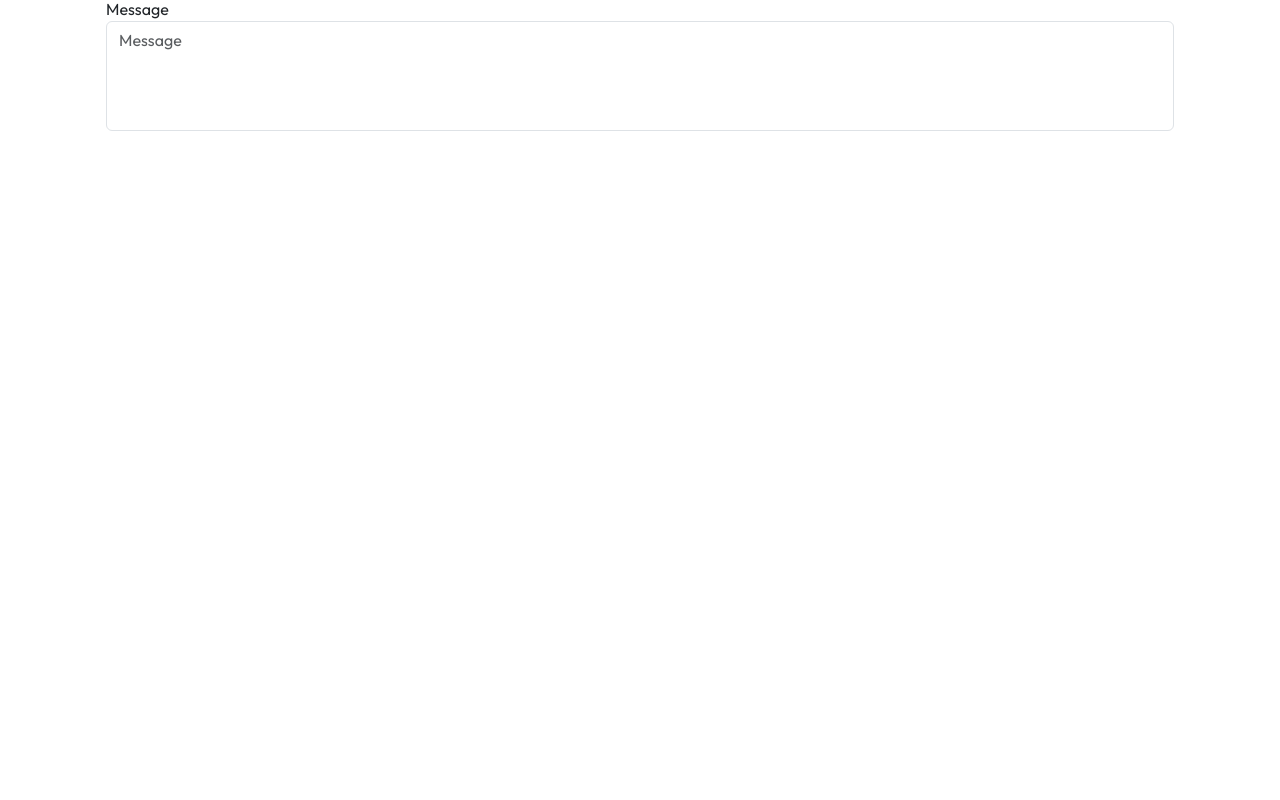
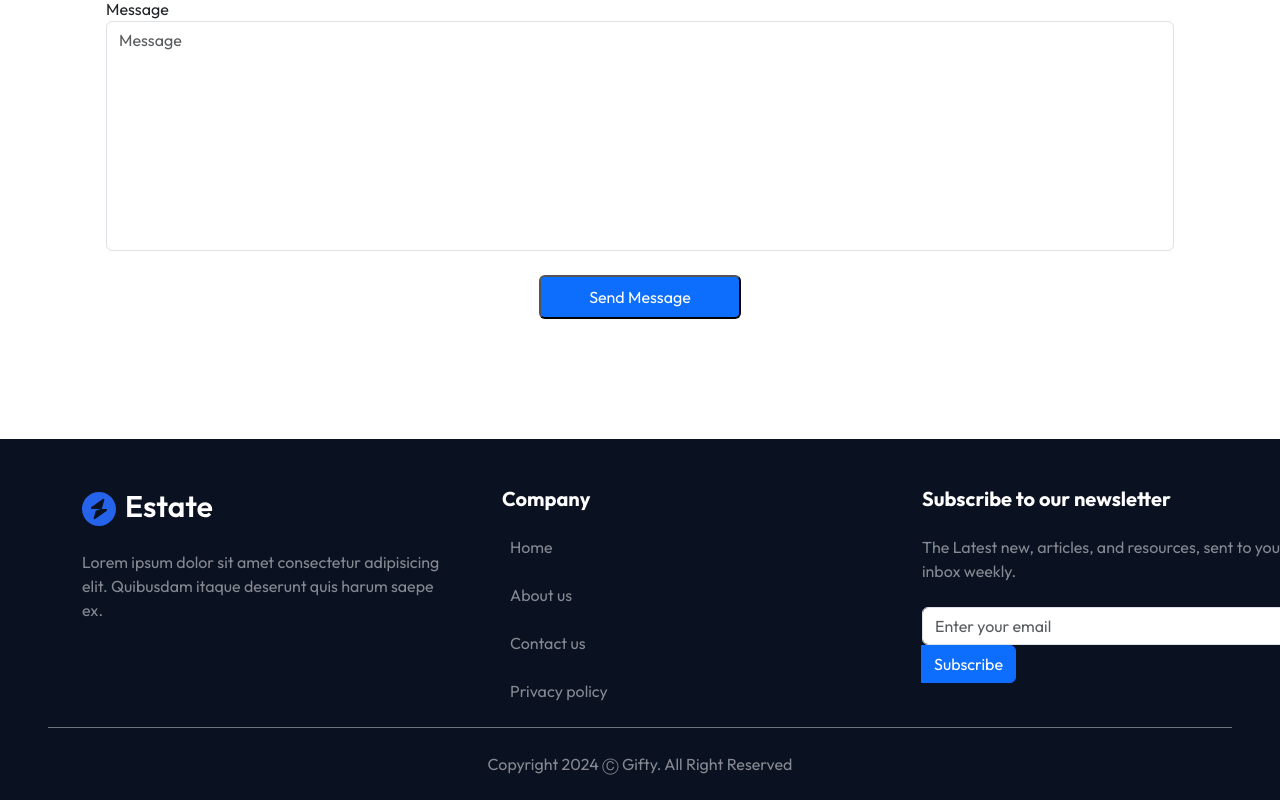
Before and after one commit to Giftyaning/Real-Estates-Website, a React (Vite) app: page / in a window 1280 px wide. Shown: the part 3479-4279 px from the top of the page. Before the commit the page ends 3706 px from the top, so only its background shows below. Built offline with nearby package versions, Linux system fonts and the light colour scheme.

Commit message:
Contact & Footer

```diff
--- a/package.json
+++ b/package.json
@@ -13,7 +13,8 @@
     "bootstrap": "^5.3.3",
     "react": "^18.3.1",
     "react-bootstrap": "^2.10.5",
-    "react-dom": "^18.3.1"
+    "react-dom": "^18.3.1",
+    "react-toastify": "^10.0.6"
   },
   "devDependencies": {
     "@eslint/js": "^9.13.0",
--- a/src/App.jsx
+++ b/src/App.jsx
@@ -5,17 +5,23 @@ import About from './components/About'
 import Projects from './components/Projects'
 import Testimonials from './components/Testimonials'
 import Contact from './components/Contact'
+import { ToastContainer } from "react-toastify";
+import "react-toastify/dist/ReactToastify.css";
+import Footer from './components/Footer'
+
 
 function App() {
   const [count, setCount] = useState(0)
 
   return (
     <div className='w-100 overflow-hidden'>
+      <ToastContainer />
       <Header />
       <About />
       <Projects />
       <Testimonials />
       <Contact />
+      <Footer />
     </div>
   )
 }
--- a/src/components/Contact.jsx
+++ b/src/components/Contact.jsx
@@ -1,6 +1,35 @@
 import React from 'react'
+import { toast } from "react-toastify";
 
 const Contact = () => {
+
+    const [result, setResult] = React.useState("");
+
+    const onSubmit = async (event) => {
+      event.preventDefault();
+      setResult("Sending....");
+      const formData = new FormData(event.target);
+
+      formData.append("access_key", "184c157f-10ce-4131-bcaa-bc22e839bd0d");
+
+      const response = await fetch("https://api.web3forms.com/submit", {
+        method: "POST",
+        body: formData,
+      });
+
+      const data = await response.json();
+
+      if (data.success) {
+        setResult("");
+        toast.success("Form Submitted Successfully")
+        event.target.reset();
+      } else {
+        console.log("Error", data);
+        toast.error(data.message);
+        setResult("");
+      }
+    };
+
   return (
     <div
       className="container d-flex flex-column align-items-center text-center mx-auto py-4 md:px-20 w-100 overflow-hidden lg:px-32"
@@ -13,7 +42,7 @@ const Contact = () => {
         Ready to Make a Move? Let's Build Your Future Together
       </p>
 
-      <form className="container-md py-5">
+      <form onSubmit={onSubmit} className="container-md py-5">
         <div className="d-flex flex-wrap w-100">
           <div className="p-2 w-50 text-start">
             Your Name
@@ -44,13 +73,14 @@ const Contact = () => {
             className="form-control"
             name="Message"
             placeholder="Message"
-            rows="4"
+            rows="9"
             required
             style={{resize: "none" }}
           >
 
           </textarea>
         </div>
+        <button className='bg-primary text-white py-2 px-5 mb-5 rounded'>{result ? result : "Send Message"}</button>
       </form>
     </div>
   );
--- /dev/null
+++ b/src/components/Footer.jsx
@@ -0,0 +1,88 @@
+import React from "react";
+import { assets } from "../assets/assets";
+
+const Footer = () => {
+  return (
+    <div
+      className="d-flex flex-column pt-5 px-3 px-md-5 px-lg-6 w-100 overflow-hidden"
+      style={{ backgroundColor: "#0a1120" }}
+      id="Footer"
+    >
+      <div className="container mx-auto gap-5 d-flex flex-column flex-md-row justify-content-between align-items-start w-100">
+        <div className="col-md-4 mb-4 mb-md-0">
+          <img src={assets.logo_dark} alt="" />
+          <p className="mt-4 text-white-50">
+            Lorem ipsum dolor sit amet consectetur adipisicing elit. Quibusdam
+            itaque deserunt quis harum saepe ex.
+          </p>
+        </div>
+        <div className="col-md-4 mb-4 mb-md-0">
+          <h3 className="text-white fs-5 fw-bold">Company</h3>
+          <ul className="d-flex flex-column gap-2 mt-3 list-unstyled">
+            <li className="bg-transparent w-100">
+              <a
+                href="#Header"
+                className="text-white-50 text-decoration-none d-block text-start w-100 p-2"
+              >
+                Home
+              </a>
+            </li>
+            <li className="bg-transparent w-100">
+              <a
+                href="#About"
+                className="text-white-50 text-decoration-none d-block text-start w-100 p-2"
+              >
+                About us
+              </a>
+            </li>
+            <li className="bg-transparent w-100">
+              <a
+                href="#Contact"
+                className="text-white-50 text-decoration-none d-block text-start w-100 p-2"
+              >
+                Contact us
+              </a>
+            </li>
+            <li className="bg-transparent w-100">
+              <a
+                href="#"
+                className="text-white-50 text-decoration-none d-block text-start w-100 p-2"
+              >
+                Privacy policy
+              </a>
+            </li>
+          </ul>
+        </div>
+        <div className="col-md-4 mb-4 mb-md-0">
+          <h3 className="text-white fs-5 fw-bold">
+            Subscribe to our newsletter
+          </h3>
+          <p className="mt-4 text-white-50 mb-4">
+            The Latest new, articles, and resources, sent to your inbox weekly.
+          </p>
+          <div>
+            <div className="input-group mb-3">
+              <input
+                type="email"
+                className="form-control w-75 "
+                placeholder="Enter your email"
+                aria-label="Email"
+                aria-describedby="basic-addon1"
+              />
+              <button type="submit" className="btn btn-primary">
+                Subscribe
+              </button>
+            </div>
+          </div>
+        </div>
+      </div>
+
+      <div className="border-top border-secondary py-4 mt-5 text-center text-white-50 mt-auto">
+          Copyright 2024 Ⓒ Gifty. All Right Reserved
+        </div>
+
+    </div>
+  );
+};
+
+export default Footer;
```
Also changed, not shown: 1 other file (tests, documents, lock files or other folders).
